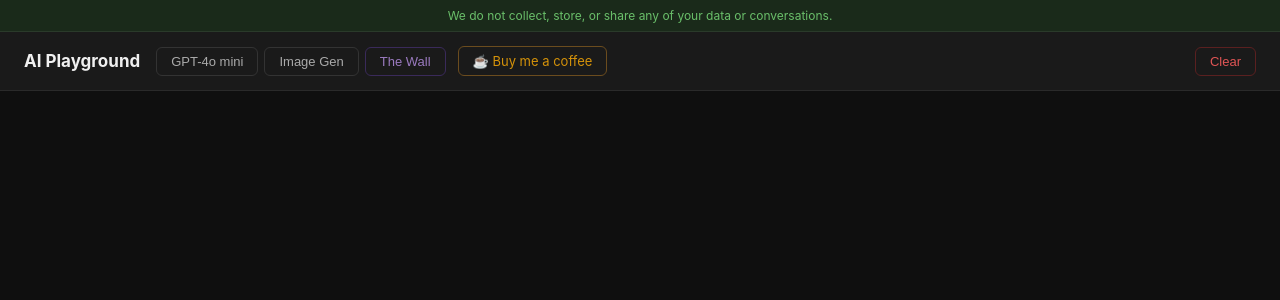
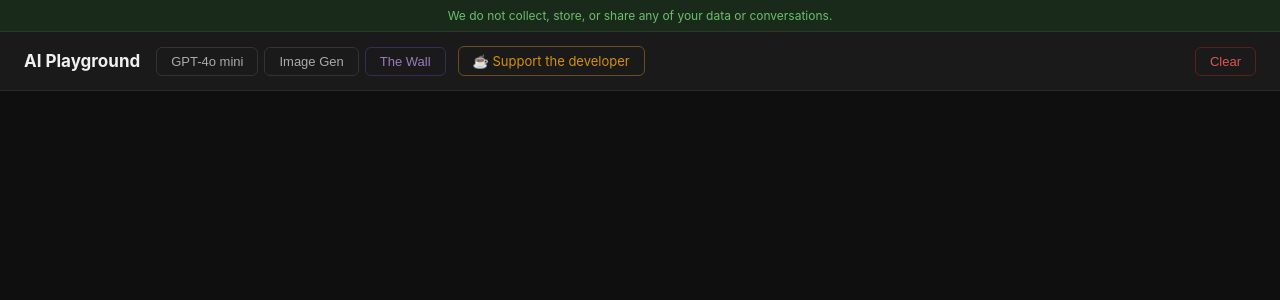
Before and after one commit to saurabh0526/ai-playground, a Flask app: page / in a window 1280 px wide. Shown: the top 300 px of the page. Run offline with Flask 3, Linux system fonts and the light colour scheme; some libraries are stand-ins or nearby versions.

Commit message:
Update coffee link text to 'Support the developer'
Co-Authored-By: Claude Sonnet 4.6 <noreply@anthropic.com>

```diff
--- a/templates/index.html
+++ b/templates/index.html
@@ -259,7 +259,7 @@
       <button class="tab" data-mode="image">Image Gen</button>
       <button class="tab wall-tab" data-mode="wall">The Wall</button>
     </div>
-    <a class="btn-coffee" href="https://buymeacoffee.com/saurabh.ai" target="_blank" rel="noopener">☕ Buy me a coffee</a>
+    <a class="btn-coffee" href="https://buymeacoffee.com/saurabh.ai" target="_blank" rel="noopener">☕ Support the developer</a>
     <button class="btn-clear" id="clear">Clear</button>
   </header>
 
```
